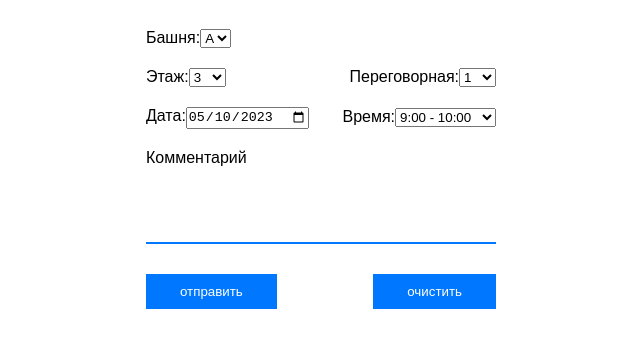
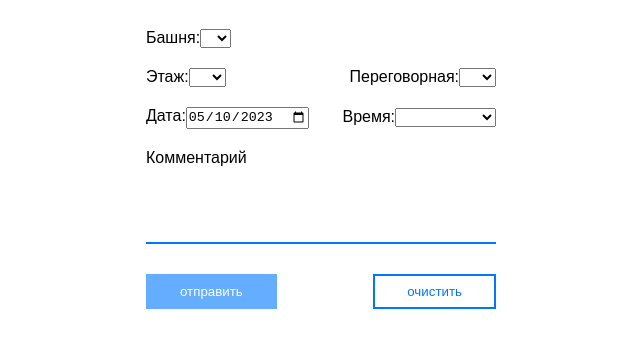
Before and after one commit to Captainlomik/vk-internship, a website built with webpack: page dist/index.html in a window 1280 px wide. Shown: the part 255-602 px from the top of the page, without its empty margins (319-959 px from the left). Built offline with nearby package versions, Linux system fonts and the light colour scheme.

Commit message:
default option

```diff
--- a/dist/index.html
+++ b/dist/index.html
@@ -13,11 +13,12 @@
 <body>
     <section class="booking">
         <h1 class="booking__header">Бронирование переговорной</h1>
-        <form class="booking__form form" action="" onsubmit="submitForm()">
+        <form class="booking__form form" action="" >
             <div class="form__line">
                 <div class="input__wrap">
                     <label for="tower" class="input__label">Башня:</label>
-                    <select name="" id="tower">
+                    <select name="tower" id="tower" required>
+                        <option selected disabled hidden></option>
                         <option value="A">А</option>
                         <option value="B">Б</option>
                     </select>
@@ -26,34 +27,36 @@
             <div class="form__line place">
                 <div class="input__wrap">
                     <label for="floor" class="input__label">Этаж:</label>
-                    <select class="floor__select" name="" id="floor">
-
+                    <select class="floor__select" name="floor" id="floor" required>
+                        <option selected disabled hidden></option>
                     </select>
                 </div>
                 <div class="input__wrap">
                     <label for="room" class="input__label">Переговорная:</label>
-                    <select class="room__select" name="" id="room">
+                    <select class="room__select" name="room" id="room" required>
+                        <option selected disabled hidden></option>
                     </select>
                 </div>
             </div>
             <div class="form__line time">
                 <div class="input__wrap">
                     <label for="date">Дата:</label>
-                    <input class="data__input" type="date" id="date" name="" value="">
+                    <input class="data__input" type="date" id="date" name="data" required>
                 </div>
                 <div class="input__wrap">
                     <label  for="time" class="input__label">Время:</label>
-                    <select class="time__input" name="" id="time">
+                    <select class="time__input" name="time" id="time" required>
+                        <option selected disabled hidden></option>
                     </select>
                 </div>
             </div>
             <div class="form__line comment">
                 <label for="comment">Комментарий</label>
-                <textarea class="comment__txt" name="" id="comment" cols="30" rows="5"></textarea>
+                <textarea class="comment__txt" name="comment" id="comment" cols="30" rows="5"></textarea>
             </div>
             <div class="buttons">
-                <button class="btn submit">Отправить</button>
-                <button class="btn btn-del delete">Очистить</button>
+                <button class="btn submit" type="submit" disabled>Отправить</button>
+                <button class="btn btn-res reset"  type="button">Очистить</button>
             </div>
         </form>
     </section>
```
